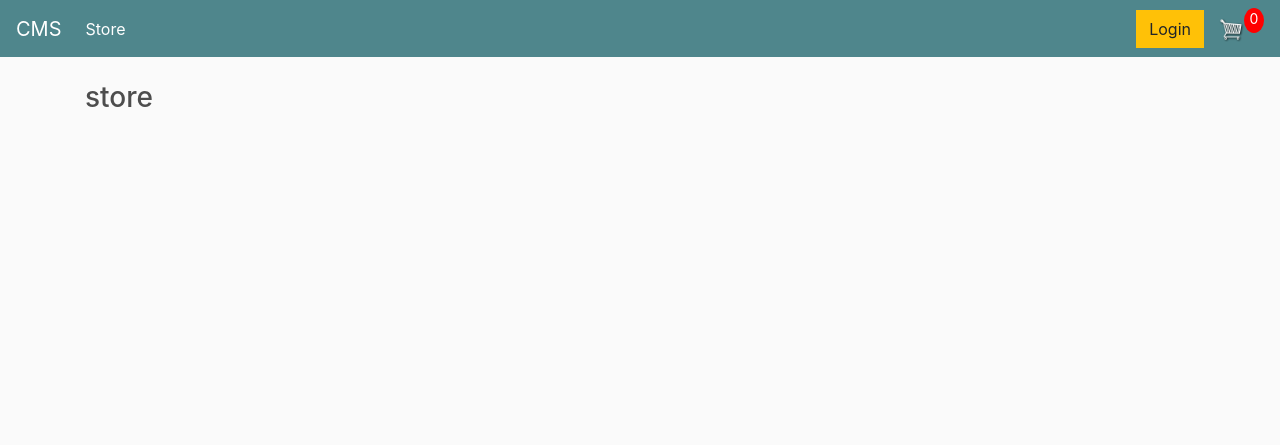
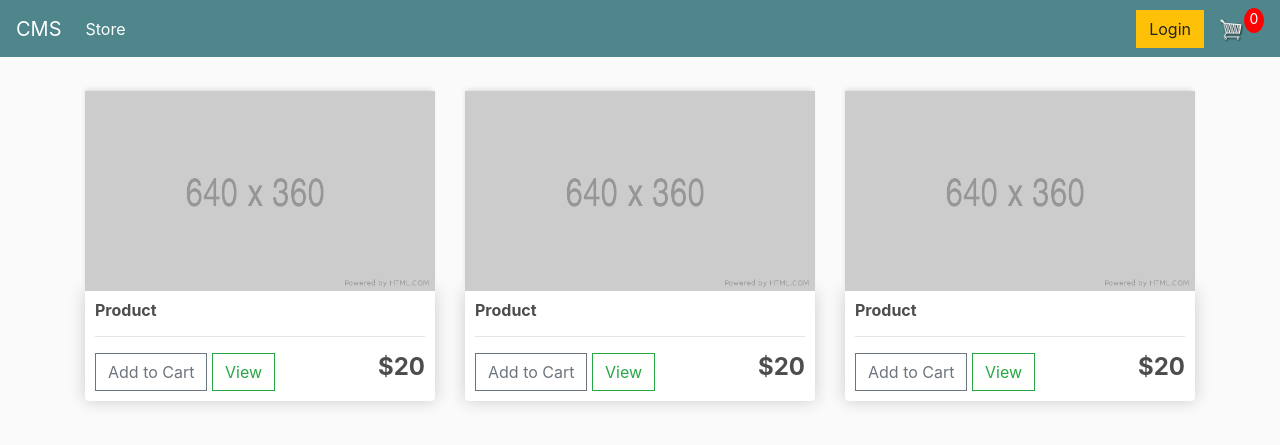
Before and after one commit to Golso/Jewellery-Shop-Management-System, a Django app: page / in a window 1280 px wide. Shown: the top 445 px of the page. Run offline with Django 3.2, Linux system fonts and the light colour scheme; some libraries are stand-ins or nearby versions.

Commit message:
Store.html

```diff
--- a/static/css/main.css
+++ b/static/css/main.css
@@ -6,6 +6,24 @@ h1,h2,h3,h4,h5,h6{
 	color:hsl(0, 0%, 30%);
 }
 
+.box-element{
+	box-shadow:hsl(0, 0%, 80%) 0 0 16px;
+	background-color: #fff;
+	border-radius: 4px;
+	padding: 10px;
+}
+
+.thumbnail{
+	width: 100%;
+	height: 200px;
+	-webkit-box-shadow: -1px -3px 5px -2px rgba(214,214,214,1);
+    -moz-box-shadow: -1px -3px 5px -2px rgba(214,214,214,1);
+    box-shadow: -1px -3px 5px -2px rgba(214,214,214,1);
+}
+
+.product{
+	border-radius: 0 0 4px 4px;
+}
 
 .bg-dark{
 	background-color: #4f868c!important;
@@ -28,6 +46,10 @@ h1,h2,h3,h4,h5,h6{
 	font-size: 14px;
 }
 
+.col-lg-4, .col-lg-6, .col-lg-8, .col-lg-12{
+	margin-top: 10px;
+}
+
 .btn{
 	border-radius: 0;
 }
--- a/store/templates/store/Main.html
+++ b/store/templates/store/Main.html
@@ -29,7 +29,7 @@
 
         </ul>
         <div class="form-inline my-2 my-lg-0">
-            <a href="{% url 'checkout' %}" class="btn btn-warning">Login</a>
+            <a href="{% url 'store' %}" class="btn btn-warning">Login</a>
 
             <a href="{% url 'cart' %}">
                 <img  id="cart-icon" src="{% static 'img/cart.png' %}">
--- a/store/templates/store/Store.html
+++ b/store/templates/store/Store.html
@@ -1,5 +1,39 @@
 {% extends 'store/main.html' %}
 {% load static %}
 {% block content %}
-    <h3>store</h3>
+    <div class="row">
+        <div class="col-lg-4">
+            <img class="thumbnail" src="{% static 'img/placeholder.png' %}">
+            <div class="box-element product">
+                <h6><strong>Product</strong></h6>
+                <hr>
+
+                <button class="btn btn-outline-secondary add-btn">Add to Cart</button>
+                <a class="btn btn-outline-success" href="#">View</a>
+                <h4 style="display: inline-block; float: right"><strong>$20</strong></h4>
+            </div>
+        </div>
+        <div class="col-lg-4">
+            <img class="thumbnail" src="{% static 'img/placeholder.png' %}">
+            <div class="box-element product">
+                <h6><strong>Product</strong></h6>
+                <hr>
+
+                <button class="btn btn-outline-secondary add-btn">Add to Cart</button>
+                <a class="btn btn-outline-success" href="#">View</a>
+                <h4 style="display: inline-block; float: right"><strong>$20</strong></h4>
+            </div>
+        </div>
+        <div class="col-lg-4">
+            <img class="thumbnail" src="{% static 'img/placeholder.png' %}">
+            <div class="box-element product">
+                <h6><strong>Product</strong></h6>
+                <hr>
+
+                <button class="btn btn-outline-secondary add-btn">Add to Cart</button>
+                <a class="btn btn-outline-success" href="#">View</a>
+                <h4 style="display: inline-block; float: right"><strong>$20</strong></h4>
+            </div>
+        </div>
+    </div>
 {% endblock content %}
```
Also changed, not shown: other parts of static/css/main.css (+40 -0 lines), store/models.py (+16 -0 lines), store/templates/store/Checkout.html (+22 -1 lines), static/img/placeholder.png (added).
